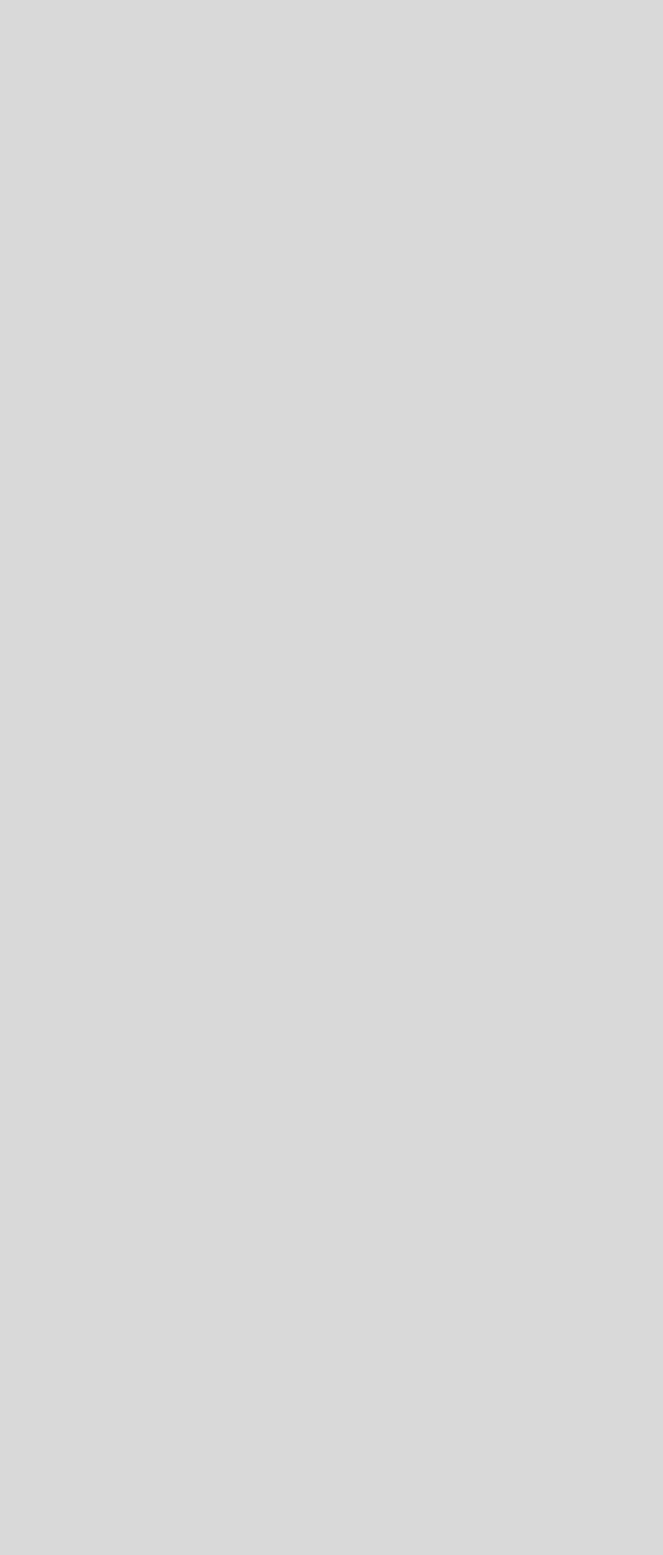
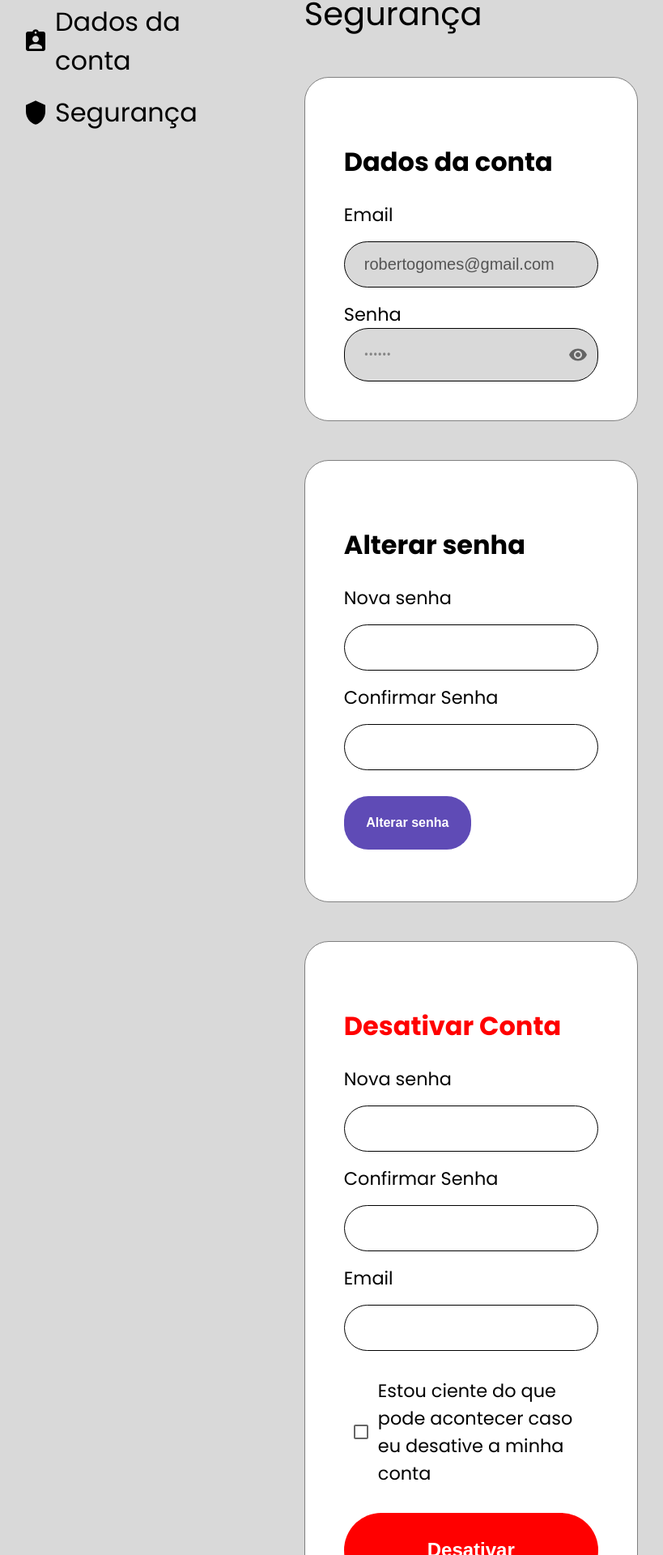
Before and after one commit to CarlosPadaria/RacheiFront, a React (Create React App) app: page /seguranca in a window 1280 px wide. Before the commit this address had no page. Shown: the part 213-2133 px from the top of the page at 81% size, without its empty margins (68-887 px from the left). Before the commit the page ends 800 px from the top, so only its background shows below. Built offline with nearby package versions, Linux system fonts and the light colour scheme.

Commit message:
feito a página de segurança

```diff
--- a/src/App.js
+++ b/src/App.js
@@ -7,6 +7,7 @@ import DadosDaConta from "./components/user-data/DadosDaConta";
 import './index.css';
 import {BrowserRouter, Routes, Route} from "react-router-dom";
 import Home from "./components/home/Home";
+import Seguranca from "./components/user-data/Seguranca";
 
 function App() {
   return (
@@ -17,6 +18,7 @@ function App() {
       <Route path="/cadastro" element={<Cadastro />}></Route>
       <Route path="/publicar" element={<Publicar />}></Route>
       <Route path="/dadosDaConta" element={<DadosDaConta />}></Route>
+      <Route path="/seguranca" element={<Seguranca />}></Route>
     </Routes>
    </BrowserRouter>
   );
--- a/src/components/user-data/DadosDaConta.js
+++ b/src/components/user-data/DadosDaConta.js
@@ -30,6 +30,7 @@ const DadosDaConta = () => {
               </li>
             </ul>
           </section>
+          <div className={style['content-wrapper']}>
           <section className={style["content"]}>
             <h1>Meu Perfil</h1>
             <div className={style["content-items"]}>
@@ -40,7 +41,10 @@ const DadosDaConta = () => {
                 <input className={style['disabled']} id="cpf" name="cpf" disabled value={'123.456.789.12'}></input>
                 <button className={style['submit']}>Salvar Alterações</button>
             </div>
+
           </section>
+
+          </div>
         </div>
       </main>
     </div>
--- /dev/null
+++ b/src/components/user-data/Seguranca.js
@@ -0,0 +1,134 @@
+import react from "react";
+import style from "./User-data.module.css";
+import Header from "../elements/header/Header";
+import AssignmentIndIcon from "@mui/icons-material/AssignmentInd";
+import ShieldIcon from "@mui/icons-material/Shield";
+import OutlinedInput from "@mui/material/OutlinedInput";
+import InputAdornment from "@mui/material/InputAdornment";
+import IconButton from "@mui/material/IconButton";
+import Input from "@mui/material/Input";
+import Visibility from "@mui/icons-material/Visibility";
+import VisibilityOff from "@mui/icons-material/VisibilityOff";
+import { useState } from "react";
+import Checkbox from "@mui/material/Checkbox";
+const Seguranca = () => {
+  const [showPassword, setShowPassword] = useState(false);
+
+  const handleClickShowPassword = () => setShowPassword((show) => !show);
+
+  const handleMouseDownPassword = (event) => {
+    event.preventDefault();
+  };
+
+  return (
+    <div>
+      <Header></Header>
+      <main>
+        <div className={style["roxo"]}></div>
+        <div className={style["section-wrapper"]}>
+          <section className={style["items"]}>
+            <ul>
+              <li>
+                <a href="dadosDaConta">
+                  <AssignmentIndIcon
+                    sx={{
+                      fontSize: "2rem",
+                    }}
+                  ></AssignmentIndIcon>{" "}
+                  Dados da conta
+                </a>
+              </li>
+              <li>
+                <a href="seguranca">
+                  <ShieldIcon
+                    sx={{
+                      fontSize: "2rem",
+                    }}
+                  ></ShieldIcon>
+                  Segurança
+                </a>
+              </li>
+            </ul>
+          </section>
+          <div className={style["content-wrapper"]}>
+            <section className={style["content"]}>
+              <h1>Segurança</h1>
+              <div className={style["content-items"]}>
+                <h2>Dados da conta</h2>
+                <label for="email">Email</label>
+                <input
+                  id="email"
+                  className={style["disabled"]}
+                  disabled
+                  name="email"
+                  value={"robertogomes@gmail.com"}
+                ></input>
+                <label for="senha">Senha</label>
+                <Input
+                  className={style["disabled"]}
+                  id="adornment-password"
+                  type={showPassword ? "text" : "password"}
+                  disabled
+                  value={"123456"}
+                  // remove the bottom outline
+                  endAdornment={
+                    <InputAdornment position="end">
+                      <IconButton
+                        aria-label="toggle password visibility"
+                        onClick={handleClickShowPassword}
+                        onMouseDown={handleMouseDownPassword}
+                        edge="end"
+                      >
+                        {showPassword ? <VisibilityOff /> : <Visibility />}
+                      </IconButton>
+                    </InputAdornment>
+                  }
+                  disableUnderline
+                />
+              </div>
+            </section>
+            <section className={style["content"]}>
+              <div className={style["content-items"]}>
+                <h2>Alterar senha</h2>
+                <label for="nova-senha">Nova senha</label>
+                <input
+                  type="password"
+                  name="nova-senha"
+                  id="nova-senha"
+                ></input>
+                <label for="confirmar-senha">Confirmar Senha</label>
+                <input
+                  type="password"
+                  id="confirmar-senha"
+                  name="confirmar-senha"
+                ></input>
+                <button className={style["submit"]}>Alterar senha</button>
+              </div>
+            </section>
+            <section className={style["content"]}>
+              <div className={style["content-items"]}>
+                <h2 className={style["danger"]}>Desativar Conta</h2>
+                <label for="senha">Nova senha</label>
+                <input type="password" name="senha" id="senha"></input>
+                <label for="confirmar-senha">Confirmar Senha</label>
+                <input
+                  type="password"
+                  id="confirmar-senha"
+                  name="confirmar-senha"
+                ></input>
+                <label for="email">Email</label>
+                <input type="email" id="email" name="email" />
+                <div className={style['checkbox-div']}>
+                <Checkbox></Checkbox><label>Estou ciente do que pode acontecer caso eu desative a minha conta</label>
+                </div>
+                <button className={style["danger-button"]}>Desativar</button>
+              </div>
+            </section>
+          </div>
+        </div>
+      </main>
+    </div>
+  );
+};
+
+export default Seguranca;
--- a/src/components/user-data/User-data.module.css
+++ b/src/components/user-data/User-data.module.css
@@ -38,8 +38,13 @@ h2{
     font-size: 2rem;
     font-weight: 700;
 }
+.content-wrapper{
+    width: 33%;
+    display: flex;
+    flex-direction: column;
+}
 .content{
-    width: 33%;
+    width: 100%;
 
 }
 label{
@@ -68,8 +73,38 @@ input{
 
 .disabled{
     background-color: #D9D9D9;
+    width: 100%;
+    border-radius: 30px;
+    padding: 1rem;
+    padding-left: 1.5rem;
+    outline: none;
+    border: black 1px solid;
+    font-size: 1.25rem;
+}
+.danger{
+    color: #ff0000;
+}
+.checkbox-div{
+    display: flex;
+    flex-direction: row;
+    align-items: center;
+    margin-top: 1rem;
 }
 
+.danger-button{
+    background-color: #ff0000;
+    font-size: 1.5rem;
+    padding: 2rem;
+    border-radius: 60px;
+    color: white;
+    font-weight: 700;
+    border: 0;
+    margin-top: 2rem;
+}
+.danger-button:hover{
+    background-color: #e60000;
+    cursor: pointer;
+}
 .submit{
     margin-top: 1rem;
     margin-bottom: 1rem;
@@ -90,6 +125,9 @@ input{
 .items{
     padding-left: 4rem;
 }
+.content-wrapper{
+    margin-bottom: 4rem;
+}
 section a{
     gap: 0.5rem;
     text-decoration: none;
@@ -103,6 +141,7 @@ section a{
     align-items: center;
 }
 
+
 @media(max-width: 1000px){
     .section-wrapper{
         flex-direction: column;
@@ -115,6 +154,13 @@ section a{
         padding-left: 0;
     }
     .content{
+        width: 90%;
+        margin-top: 2rem;
+        margin-bottom: 5rem;
+    }
+    .content-wrapper{
+        justify-content: center;
+        align-items: center;
         width: 90%;
         margin-top: 2rem;
         margin-bottom: 5rem;
```
